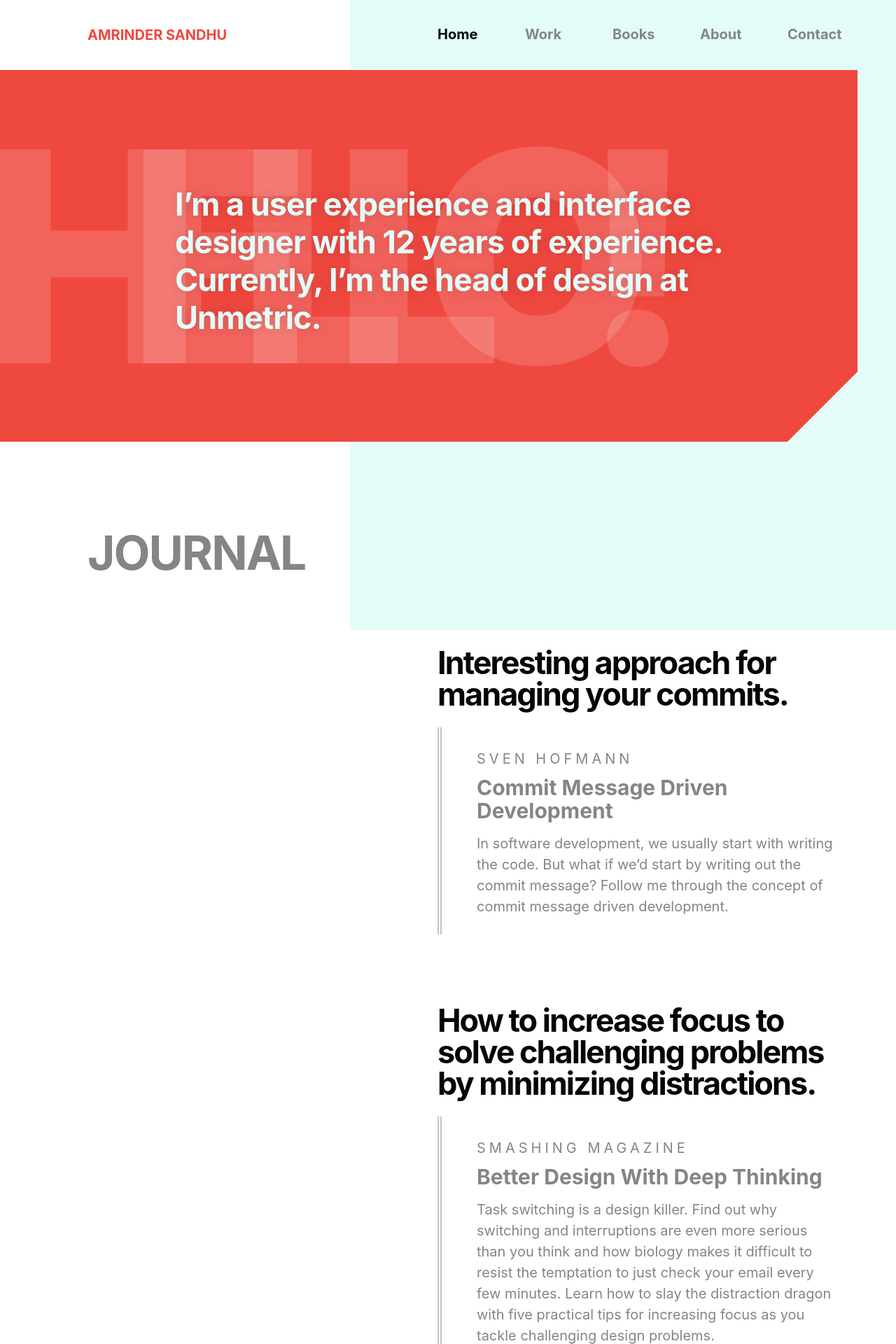
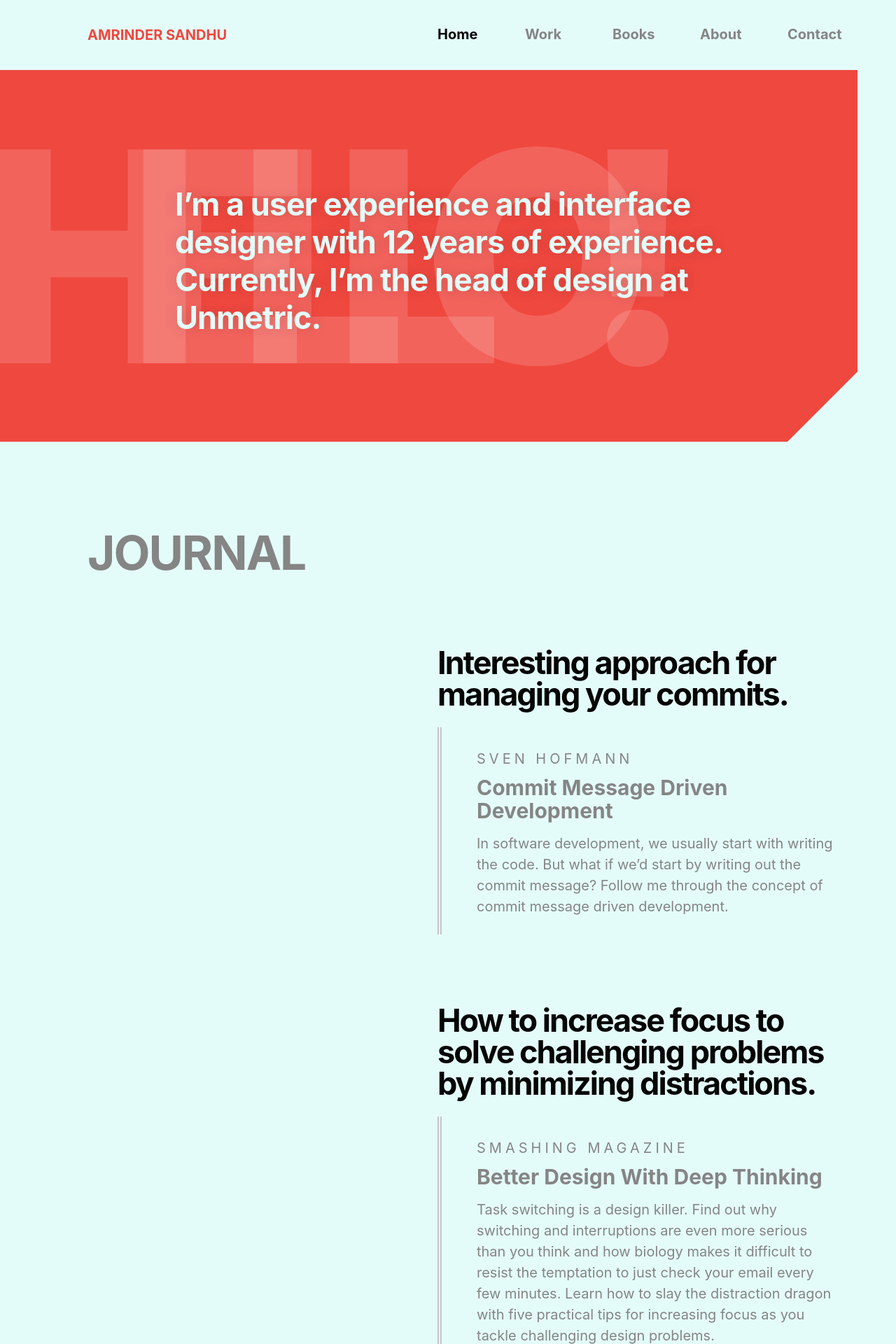
Before and after one commit to harjotgrewal/amrindersandhu, a Jekyll site: the page built from index.html, in a window 1280 px wide. Shown: the top 1920 px of the page at 70% size. Built offline with Jekyll 4.4.1, drawn with Linux system fonts in a browser that asks for light colours.

Commit message:
[UPDATE][CSS] Background color full page
Co-Authored-By: Amrinder Sandhu <amrinder@designbyanaami.com>

```diff
--- a/css/styles.css
+++ b/css/styles.css
@@ -478,21 +478,7 @@ html {
 a {
   text-decoration: none; }
 
-html::before {
-  bottom: 0;
-  content: "";
-  display: block;
-  left: 0;
-  position: fixed;
-  right: 0;
-  top: 0;
-  z-index: 0; }
-  @media screen and (min-width: 1139px) {
-    html::before {
-      left: 500px; } }
-
 body {
-  background-color: white;
   color: #050505;
   display: grid;
   font: 62.5% franklin-gothic-urw, -apple-system, BlinkMacSystemFont, sans-serif;
@@ -1006,28 +992,23 @@ a {
 .c-nav__link--contact:hover:hover strong {
   color: #FF8A00; }
 
+.p-home {
+  background-color: #E4FCF9; }
   .p-home a {
     border-color: #EF483F; }
-
   .p-home .c-name,
   .p-home .c-menu_button {
     color: #EF483F; }
-
   .p-home .c-nav__link--home {
     border-bottom-color: #c5c5c5;
     color: #858585; }
     @media screen and (min-width: 1139px) {
       .p-home .c-nav__link--home {
         color: #050505; } }
-
-.p-home::before {
-  background-color: #E4FCF9; }
-
   .p-home .c-billboard {
     background-color: #EF483F; }
     .p-home .c-billboard::after {
       border-bottom-color: #E4FCF9; }
-
   .p-home .c-billboard__title {
     color: rgba(255, 255, 255, 0.15);
     font-size: 120px; }
@@ -1035,32 +1016,26 @@ a {
       .p-home .c-billboard__title {
         font-size: 420px;
         margin-left: -30px; } }
-
   .p-home .c-billboard__blurb {
     color: #E4FCF9; }
 
+.p-work {
+  background-color: #F1FFDF; }
   .p-work a {
     border-color: #B975FE; }
-
   .p-work .c-name,
   .p-work .c-menu_button {
     color: #B975FE; }
-
   .p-work .c-nav__link--work {
     border-bottom-color: #c5c5c5;
     color: #858585; }
     @media screen and (min-width: 1139px) {
       .p-work .c-nav__link--work {
         color: #050505; } }
-
-.p-work::before {
-  background-color: #F1FFDF; }
-
   .p-work .c-billboard {
     background-color: #B975FE; }
     .p-work .c-billboard::after {
       border-bottom-color: #F1FFDF; }
-
   .p-work .c-billboard__title {
     color: rgba(255, 255, 255, 0.15);
     font-size: 120px; }
@@ -1068,32 +1043,26 @@ a {
       .p-work .c-billboard__title {
         font-size: 450px;
         margin-left: -20px; } }
-
   .p-work .c-billboard__blurb {
     color: #F1FFDF; }
 
-.p-books::before {
+.p-books {
   background-color: #FFF0E3; }
-
   .p-books a {
     border-color: #01CD7D; }
-
   .p-books .c-name,
   .p-books .c-menu_button {
     color: #01CD7D; }
-
   .p-books .c-nav__link--books {
     border-bottom-color: #c5c5c5;
     color: #858585; }
     @media screen and (min-width: 1139px) {
       .p-books .c-nav__link--books {
         color: #050505; } }
-
   .p-books .c-billboard {
     background-color: #01CD7D; }
     .p-books .c-billboard::after {
       border-bottom-color: #FFF0E3; }
-
   .p-books .c-billboard__title {
     color: rgba(255, 255, 255, 0.15);
     font-size: 120px; }
@@ -1101,32 +1070,26 @@ a {
       .p-books .c-billboard__title {
         font-size: 450px;
         margin-left: -30px; } }
-
   .p-books .c-billboard__blurb {
     color: #FFF0E3; }
 
-.p-about::before {
+.p-about {
   background-color: #FAF5E4; }
-
   .p-about a {
     border-color: #00D1FF; }
-
   .p-about .c-name,
   .p-about .c-menu_button {
     color: #00D1FF; }
-
   .p-about .c-nav__link--about {
     border-bottom-color: #c5c5c5;
     color: #858585; }
     @media screen and (min-width: 1139px) {
       .p-about .c-nav__link--about {
         color: #050505; } }
-
   .p-about .c-billboard {
     background-color: #00D1FF; }
     .p-about .c-billboard::after {
       border-bottom-color: #FAF5E4; }
-
   .p-about .c-billboard__title {
     color: rgba(255, 255, 255, 0.15);
     font-size: 130px; }
@@ -1134,32 +1097,26 @@ a {
       .p-about .c-billboard__title {
         font-size: 450px;
         margin-left: -20px; } }
-
   .p-about .c-billboard__blurb {
     color: #FAF5E4; }
 
-.p-contact::before {
+.p-contact {
   background-color: #FFF1FA; }
-
   .p-contact a {
     border-color: #FF8A00; }
-
   .p-contact .c-name,
   .p-contact .c-menu_button {
     color: #FF8A00; }
-
   .p-contact .c-nav__link--contact {
     border-bottom-color: #c5c5c5;
     color: #858585; }
     @media screen and (min-width: 1139px) {
       .p-contact .c-nav__link--contact {
         color: #050505; } }
-
   .p-contact .c-billboard {
     background-color: #FF8A00; }
     .p-contact .c-billboard::after {
       border-bottom-color: #FFF1FA; }
-
   .p-contact .c-billboard__title {
     color: rgba(255, 255, 255, 0.15);
     font-size: 130px; }
@@ -1167,7 +1124,6 @@ a {
       .p-contact .c-billboard__title {
         font-size: 450px;
         margin-left: -20px; } }
-
   .p-contact .c-billboard__blurb {
     color: #FFF1FA; }
 
```
Also changed, not shown: _scss/_base-page.scss (+0 -15 lines), _scss/_theme-base.scss (+7 -16 lines), 1 other file. Lines whose indentation alone changed are shown as unchanged.
